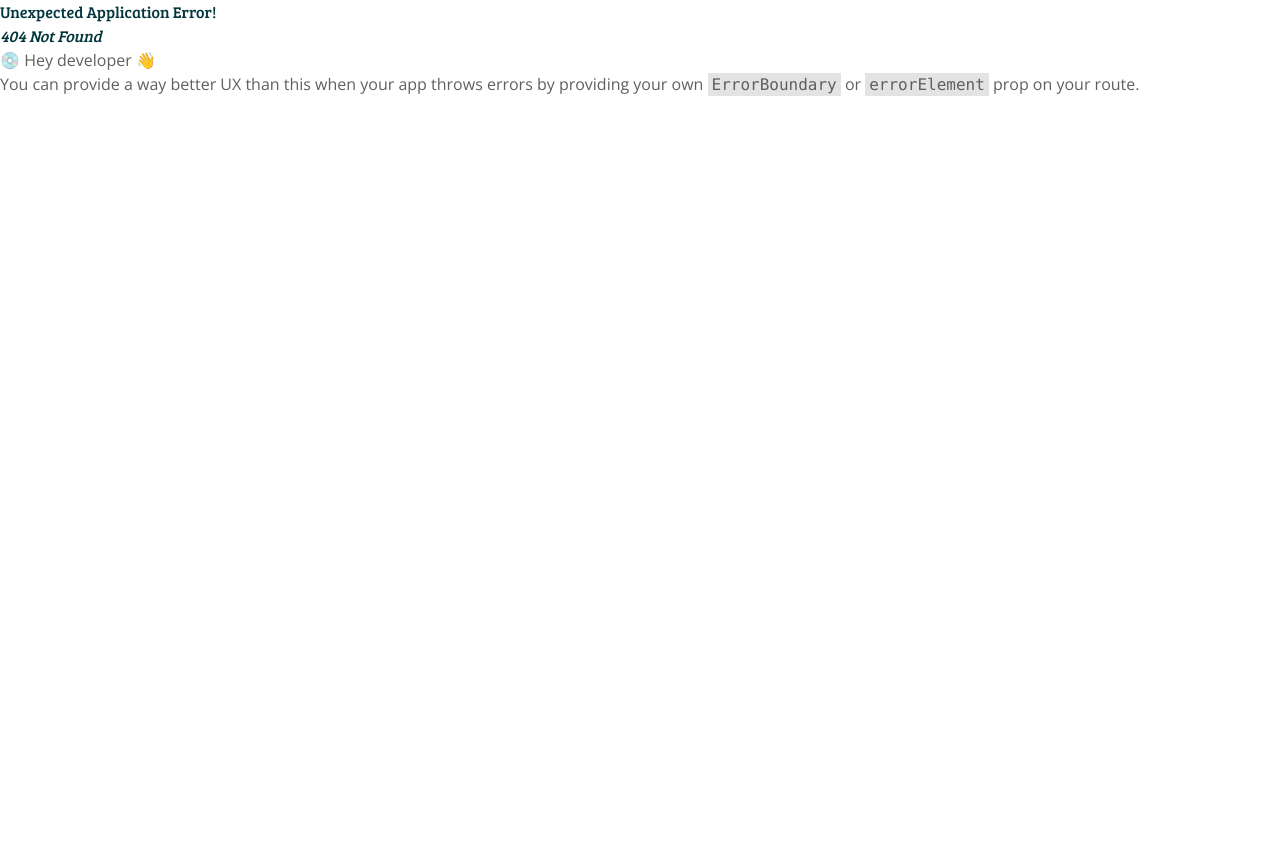
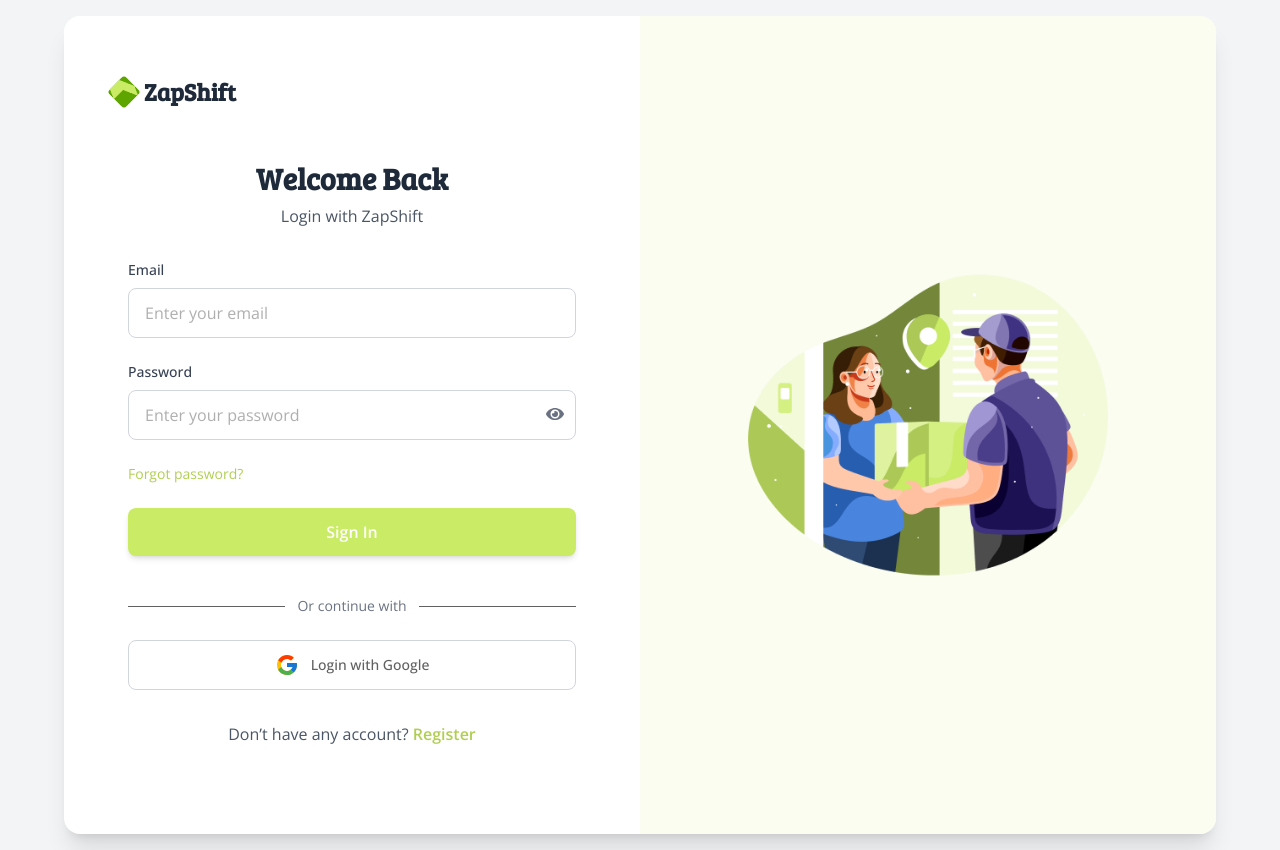
Before and after one commit to ziaul-hoque4820/zap-shift-client, a React (Vite) app: page /login in a window 1280 px wide. Before the commit this address had no page. Before the commit the page ends 800 px from the top, so only its background shows below. Built offline with nearby package versions, Linux system fonts and the light colour scheme.

Commit message:
Login Design done and install react-hook-form and use login page

```diff
--- a/package.json
+++ b/package.json
@@ -14,6 +14,7 @@
     "react": "^19.1.0",
     "react-dom": "^19.1.0",
     "react-fast-marquee": "^1.6.5",
+    "react-hook-form": "^7.66.1",
     "react-icons": "^5.5.0",
     "react-responsive-carousel": "^3.2.23",
     "react-router-dom": "^7.9.6",
--- /dev/null
+++ b/src/layout/AuthLayout.jsx
@@ -0,0 +1,36 @@
+import React from 'react'
+import { Link, Outlet } from 'react-router-dom'
+import Logo from '../assets/logo.png'
+import lideLogo from '../assets/authImage.png'
+
+function AuthLayout() {
+    return (
+        <div className='min-h-screen bg-gray-100 flex items-center justify-center p-4'>
+            <div className='max-w-6xl w-full bg-white rounded-2xl shadow-xl overflow-hidden flex flex-col md:flex-row'>
+
+                {/* Left Side - Form */}
+                <div className='md:w-1/2 p-8 md:p-12'>
+                    <Link to={'/'} className="flex items-center gap-2 py-3">
+                        <img className="w-6 h-6 bg-lime-600 rounded-sm rotate-45" src={Logo} alt="logo" />
+                        <span className="text-2xl font-semibold text-gray-800 font-heading">ZapShift</span>
+                    </Link>
+                    <Outlet />
+                </div>
+
+                {/*  Right Side - Image   */}
+                <div className='md:w-1/2 flex items-center bg-[#FAFDF0] justify-center p-12 '>
+                    <div className='text-center'>
+                        <img
+                            src={lideLogo}
+                            alt="Login Illustration"
+                            className='w-full object-cover rounded-lg'
+                        />
+                    </div>
+                </div>
+
+            </div>
+        </div>
+    )
+}
+
+export default AuthLayout
--- /dev/null
+++ b/src/pages/authentications/Login.jsx
@@ -0,0 +1,147 @@
+import React, { useState } from 'react'
+import { useForm } from 'react-hook-form';
+import { FaEye, FaEyeSlash } from 'react-icons/fa';
+import { Link } from 'react-router-dom';
+import { FcGoogle } from 'react-icons/fc';
+
+function Login() {
+    const [error, setError] = useState("");
+    const [showPassword, setShowPassword] = useState(false);
+
+    const { register, handleSubmit, formState: { errors } } = useForm();
+
+    const onSubmit = (data) => {
+        console.log(data);
+    }
+
+    const togglePasswordVisibility = () => {
+        setShowPassword(!showPassword);
+    }
+
+
+    return (
+        <div className="w-full max-w-md mx-auto py-10">
+            <h2 className="text-3xl font-bold text-center text-gray-800 mb-2">
+                Welcome Back
+            </h2>
+            <p className="text-center text-gray-600 mb-8">Login with ZapShift</p>
+
+            {/* Form */}
+            <form onSubmit={handleSubmit(onSubmit)} className="space-y-6">
+                {/* Email */}
+                <div>
+                    <label className="block mb-2 text-sm font-medium text-gray-700">
+                        Email
+                    </label>
+                    <input
+                        {...register("email", {
+                            required: "Email is required",
+                            pattern: {
+                                value: /^[^\s@]+@[^\s@]+\.[^\s@]+$/,
+                                message: "Invalid email address",
+                            },
+                        })}
+                        type="email"
+                        className={`w-full px-4 py-3 border rounded-lg focus:outline-none focus:ring-2 focus:ring-blue-500 transition-all ${errors.email ? "border-red-500" : "border-gray-300"
+                            }`}
+                        placeholder="Enter your email"
+                    />
+                    {errors.email && (
+                        <p className="text-sm italic mt-1 text-red-500">
+                            {errors.email.message}
+                        </p>
+                    )}
+                </div>
+
+                {/* Password */}
+                <div className="relative">
+                    <label className="block mb-2 text-sm font-medium text-gray-700">
+                        Password
+                    </label>
+                    <input
+                        {...register("password", {
+                            required: "Password is required",
+                            minLength: {
+                                value: 6,
+                                message: "Password must be at least 6 characters",
+                            },
+                        })}
+                        type={showPassword ? "text" : "password"}
+                        className={`w-full px-4 py-3 border rounded-lg focus:outline-none focus:ring-2 focus:ring-blue-500 transition-all ${errors.password ? "border-red-500" : "border-gray-300"
+                            }`}
+                        placeholder="Enter your password"
+                    />
+
+                    {/* Eye icon fixed alignment */}
+                    <button
+                        type="button"
+                        onClick={togglePasswordVisibility}
+                        className="absolute right-3 top-13 -translate-y-1/2 text-gray-500 hover:text-gray-700"
+                    >
+                        {showPassword ? <FaEyeSlash size={18} /> : <FaEye size={18} />}
+                    </button>
+
+                    {errors.password && (
+                        <p className="text-sm italic mt-1 text-red-500">
+                            {errors.password.message}
+                        </p>
+                    )}
+                </div>
+
+                {/* Global form error */}
+                {error && (
+                    <div className="p-3 bg-red-50 border border-red-200 rounded-lg">
+                        <p className="text-sm text-red-600 text-center">{error}</p>
+                    </div>
+                )}
+
+                {/* Forgot password */}
+                <div className="flex justify-start text-sm">
+                    <Link
+                        to="/forgot-password"
+                        className="text-[#b0cf52] hover:text-[#86a039] hover:underline"
+                    >
+                        Forgot password?
+                    </Link>
+                </div>
+
+                {/* Submit */}
+                <button
+                    type="submit"
+                    className="w-full py-3 bg-[#CAEB66] hover:bg-[#b0cf52] text-white font-semibold rounded-lg shadow-md transition-all transform hover:scale-105 focus:outline-none focus:ring-2 focus:ring-blue-500"
+                >
+                    Sign In
+                </button>
+            </form>
+
+            {/* Divider */}
+            <div className="mt-10">
+                <div className="flex items-center gap-3">
+                    <div className="flex-1 border-t"></div>
+                    <span className="text-sm text-gray-500">Or continue with</span>
+                    <div className="flex-1 border-t"></div>
+                </div>
+
+                {/* Social Button */}
+                <button className="mt-6 w-full flex items-center justify-center gap-3 px-4 py-3 border border-gray-300 rounded-lg hover:bg-[#f8faef] transition-all hover:scale-105">
+                    <FcGoogle className="text-2xl" />
+                    <span className="text-sm font-medium">Login with Google</span>
+                </button>
+            </div>
+
+            {/* Register */}
+            <p className="text-center text-gray-600 mt-8">
+                Don’t have any account?{" "}
+                <Link
+                    to="/register"
+                    className="text-[#b0cf52] hover:text-[#86a039] font-semibold hover:underline"
+                >
+                    Register
+                </Link>
+            </p>
+        </div>
+
+    )
+}
+
+export default Login
--- a/src/pages/home/FAQs.jsx
+++ b/src/pages/home/FAQs.jsx
@@ -41,7 +41,7 @@ function FAQs() {
     }
 
     return (
-        <div className='bg-colorBg'>
+        <div className='bg-colorBg py-8'>
             <div className='section-container'>
 
                 <h2 className='text-center my-5 text-3xl font-semibold'>Question & Answer Section</h2>
--- a/src/router/router.jsx
+++ b/src/router/router.jsx
@@ -1,6 +1,8 @@
 import { createBrowserRouter } from "react-router-dom";
 import RootLayout from "../layout/RootLayout";
 import Home from "../pages/home/Home";
+import AuthLayout from "../layout/AuthLayout";
+import Login from "../pages/authentications/Login";
 
 const router = createBrowserRouter([
     {
@@ -13,6 +15,16 @@ const router = createBrowserRouter([
             },
         ]
     },
+    {
+        path: '/',
+        Component: AuthLayout,
+        children: [
+            {
+                path: 'login',
+                Component: Login
+            }
+        ]
+    }
 ]);
 
 export default router
```
Also changed, not shown: 1 other file (tests, documents, lock files or other folders).
